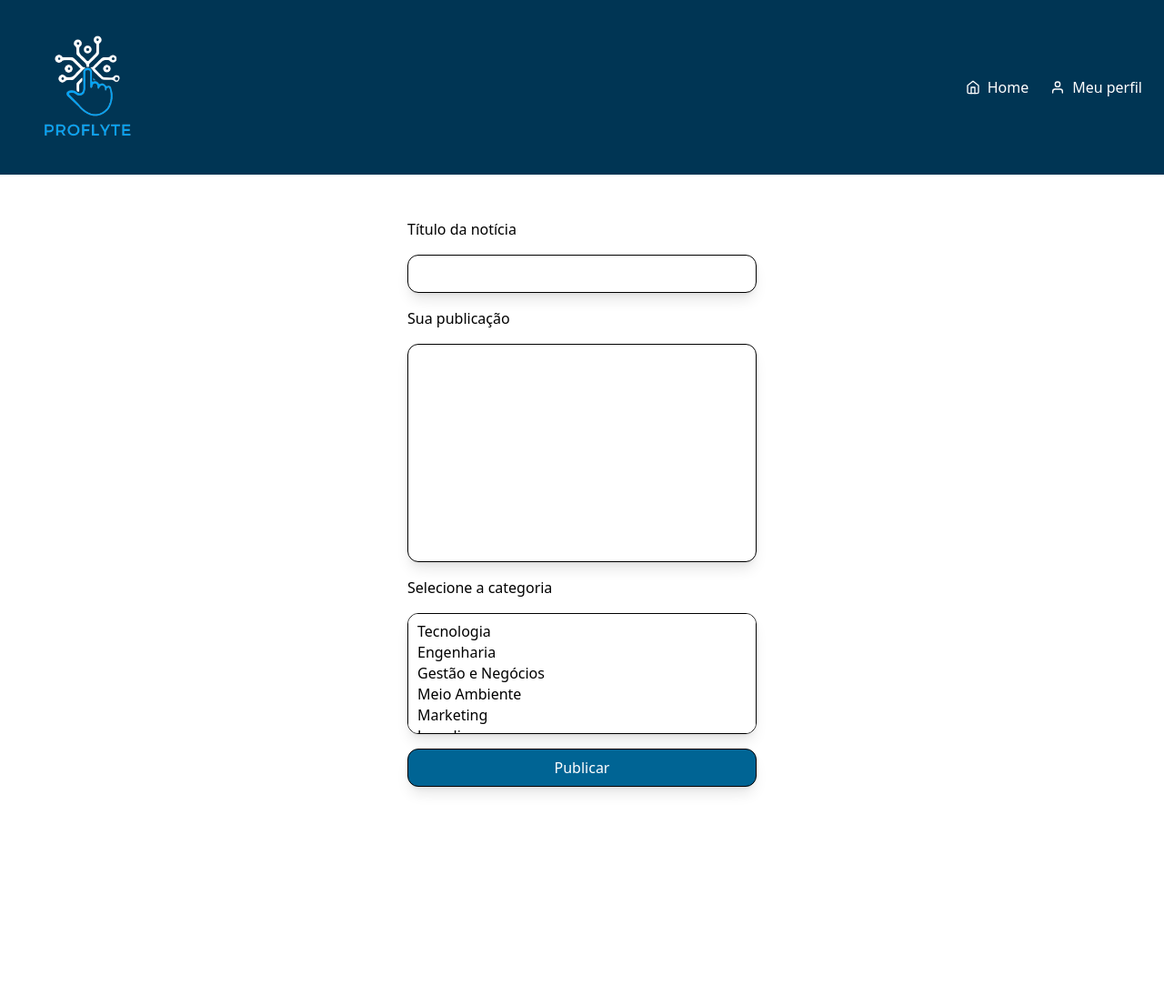
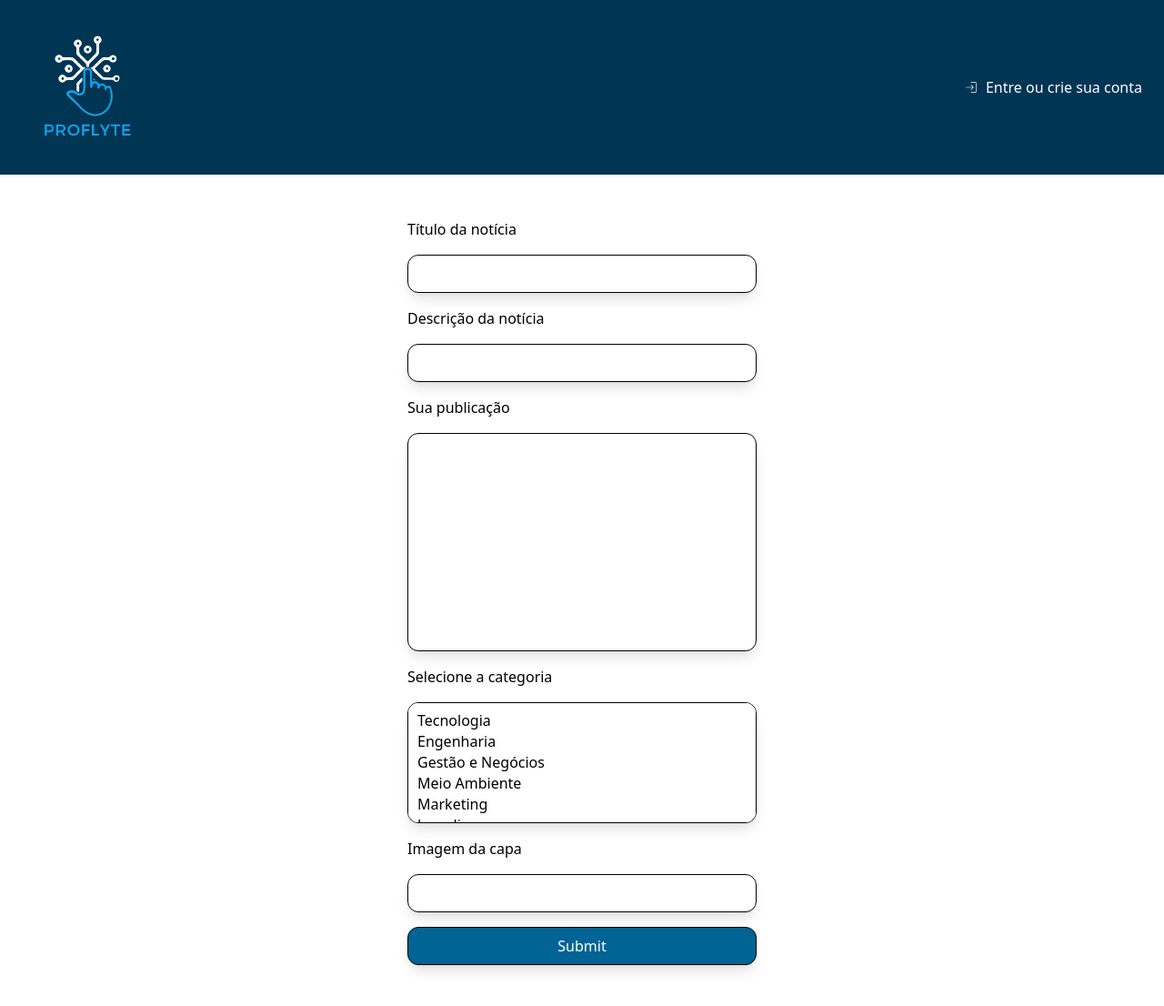
Before and after one commit to jf-gomes/proflyte-frontend, a React (Vite) app: page /new in a window 1280 px wide. Shown: the top 1106 px of the page at 91% size. Before the commit the page ends 913 px from the top, so only its background shows below. Built offline with nearby package versions, Linux system fonts and the light colour scheme.

Commit message:
advanced on post form

```diff
--- a/src/components/Header/Header.tsx
+++ b/src/components/Header/Header.tsx
@@ -2,21 +2,27 @@ import logoWhite from '../../assets/logoWhite.png'
 import { FiUser } from "react-icons/fi";
 import { FiHome } from "react-icons/fi";
 import { CiLogin } from "react-icons/ci";
-import { FaUserPlus } from "react-icons/fa";
+import { useNavigate } from 'react-router-dom';
+import { useAppSelector } from '../../hooks/hooks';
 
-interface HeaderProps{
-    loggedIn: boolean
-}
+export default function Header(){
 
-export default function Header({ loggedIn }: HeaderProps){
-    if (loggedIn){
+    const navigate = useNavigate()
+
+    const isLoggedIn = useAppSelector((state) => state.changeIsLoggedIn.value)
+    const userData = useAppSelector((state) => state.changeUserData.data)
+
+    if (isLoggedIn){
         return (
             <header className="bg-darkBlue p-6 flex justify-between items-center">
-                <img className='w-36' src={logoWhite} alt="Proflyte" />
+                <div className='flex items-center'>
+                    <img className='w-36' src={logoWhite} alt="Proflyte" />
+                    <p className='text-white'>Olá, {userData?.userName}</p>
+                </div>
                 <nav className='text-white'>
                     <ul className='flex gap-6'>
-                        <li className='flex gap-2 items-center hover:underline cursor-pointer'><FiHome />Home</li>
-                        <li className='flex gap-2 items-center hover:underline cursor-pointer'><FiUser />Meu perfil</li>
+                        <li className='flex gap-2 items-center hover:underline cursor-pointer' onClick={() => navigate('/home')}><FiHome />Home</li>
+                        <li className='flex gap-2 items-center hover:underline cursor-pointer' onClick={() => navigate('/me')}><FiUser />Meu perfil</li>
                     </ul>
                 </nav>
             </header>
@@ -27,8 +33,7 @@ export default function Header({ loggedIn }: HeaderProps){
                 <img className='w-36' src={logoWhite} alt="Proflyte" />
                 <nav className='text-white'>
                     <ul className='flex gap-6'>
-                        <li className='flex gap-2 items-center hover:underline cursor-pointer'><CiLogin />Entrar</li>
-                        <li className='flex gap-2 items-center hover:underline cursor-pointer'><FaUserPlus />Crie sua conta</li>
+                        <li className='flex gap-2 items-center hover:underline cursor-pointer' onClick={() => navigate('/')}><CiLogin />Entre ou crie sua conta</li>
                     </ul>
                 </nav>
             </header>
--- a/src/components/LoginForm/LoginForm.tsx
+++ b/src/components/LoginForm/LoginForm.tsx
@@ -1,14 +1,36 @@
 import { useRef } from 'react'
 import { api } from '../../services/api'
 import { useNavigate } from 'react-router-dom'
+import { useDispatch } from 'react-redux'
+import { setUserData } from '../../features/userData/userData.slice'
+import { setTrue } from '../../features/isLoggedIn/isLoggedIn.slice'
 
 type LoginFormProps = {
     changeHasAccount: () => void
 }
 
+interface PostType{
+    id: string,
+    title: string,
+    tag: string,
+    description: string,
+    img: string
+}
+
+interface DataType{
+    id: string,
+    name: string,
+    userName: string,
+    email: string,
+    img?: string,
+    about: string,
+    posts: PostType[]
+}
+
 export default function LoginForm({ changeHasAccount }: LoginFormProps): JSX.Element{
 
     const navigate = useNavigate()
+    const dispatch = useDispatch()
 
     const emailRef = useRef<HTMLInputElement>(null)
     const passwordRef = useRef<HTMLInputElement>(null)
@@ -19,7 +41,19 @@ export default function LoginForm({ changeHasAccount }: LoginFormProps): JSX.Ele
             email: emailRef.current?.value,
             password: passwordRef.current?.value
         })
-        response.status == 200 && navigate('/home')
+        response.status == 200 && navigate('/me')
+        console.log(response)
+        const userData: DataType = {
+            id: response.data.id,
+            name: response.data.user.name,
+            userName: response.data.user.userName,
+            img: response.data.user.img,
+            email: response.data.user.email,
+            about: response.data.user.about,
+            posts: response.data.user.posts
+        }
+        dispatch(setUserData(userData))
+        dispatch(setTrue())
     }
 
     return (
--- a/src/components/RenderPosts/RenderPosts.tsx
+++ b/src/components/RenderPosts/RenderPosts.tsx
@@ -7,11 +7,12 @@ interface PostType{
 }
 
 interface RenderPostsProps{
+    userName?: string,
     posts: PostType[],
     type: 'user' | 'all'
 }
 
-export default function RenderPosts({ posts, type }: RenderPostsProps){
+export default function RenderPosts({ userName, posts, type }: RenderPostsProps){
     if (type == 'all') {
         return (
             <div className="columns-1 1100:columns-2 2400:columns-3">
@@ -30,7 +31,7 @@ export default function RenderPosts({ posts, type }: RenderPostsProps){
     } else {
         return (
             <section className="flex flex-col items-center gap-12">
-            <h3 className="text-2xl font-bold">Publicações de Maya Parvati</h3>
+            <h3 className="text-2xl font-bold">Publicações de {userName}</h3>
             {posts.map((post) => (
                 <div key={post.id} className="flex gap-6 items-center">
                     <img className="max-w-40 780:max-w-96 440:max-w-60 rounded-xl" src={post.img} alt={post.title} />
--- a/src/components/SignUpForm/SignUpForm.tsx
+++ b/src/components/SignUpForm/SignUpForm.tsx
@@ -16,7 +16,7 @@ export default function SignUpForm({ changeHasAccount }: SignUpFormProps){
     const passwordRef = useRef<HTMLInputElement>(null)
     const passwordConfirmationRef = useRef<HTMLInputElement>(null)
 
-    async function handleSubmit(e: React.FormEvent<HTMLInputElement>){
+    async function handleSubmit(e: React.FormEvent<HTMLInputElement>): Promise<void>{
         e.preventDefault()
         if (!nameRef.current?.value || !userNameRef.current?.value || !emailRef.current?.value || !passwordRef.current?.value || !passwordConfirmationRef.current?.value){
             alert('Preencha todos os dados')
@@ -33,7 +33,7 @@ export default function SignUpForm({ changeHasAccount }: SignUpFormProps){
         }
     }
 
-    async function handleLogin(){
+    async function handleLogin(): Promise<void>{
         const response = await api.post('/users/login', {
             email: emailRef.current?.value,
             password: passwordRef.current?.value
--- a/src/features/isLoggedIn/isLoggedIn.slice.ts
+++ b/src/features/isLoggedIn/isLoggedIn.slice.ts
@@ -5,7 +5,7 @@ interface IsLoggedIn{
 }
 
 const initialState: IsLoggedIn = {
-    value: true
+    value: false
 }
 
 export const isLoggedInSlice = createSlice({
--- a/src/pages/CreatePost/CreatePost.tsx
+++ b/src/pages/CreatePost/CreatePost.tsx
@@ -1,9 +1,50 @@
 import Header from "../../components/Header/Header"
 import { categories } from "../../components/Categories/Categories"
+import { api } from "../../services/api"
+import { useAppSelector } from "../../hooks/hooks"
+import { useRef, useState } from "react"
+
+interface PostType{
+    id: string,
+    title: string,
+    tag: string,
+    description: string,
+    img: string
+}
+
+interface DataType{
+    id: string,
+    name: string,
+    userName: string,
+    email: string,
+    img?: string,
+    about: string,
+    posts: PostType[] | any
+}
 
 export default function CreatePost(){
 
     const categoriesToRender = categories.filter((category) => category.name != 'all')
+
+    const userData: DataType | undefined = useAppSelector((state) => state.changeUserData.data)
+
+    const titleRef = useRef<HTMLInputElement>(null)
+    const [tag, setTag] = useState<string>()
+    const descriptionRef = useRef<HTMLInputElement>(null)
+    const imgRef = useRef<HTMLInputElement>(null)
+    const contentRef = useRef<HTMLInputElement>(null)
+
+    async function handleSubmit(e: React.FormEvent<HTMLInputElement>){
+        e.preventDefault()
+        const response = api.patch(`/users/${userData?.id}`, {
+            title: titleRef,
+            tag: tag,
+            description: descriptionRef,
+            img: imgRef,
+            content: contentRef
+        })
+        console.log(response)
+    }
 
     return (
         <>
@@ -11,16 +52,20 @@ export default function CreatePost(){
             <main className="p-12 flex flex-col items-center">
                 <form className="flex flex-col gap-4 w-80 440:w-96" action="">
                     <label htmlFor="">Título da notícia</label>
-                    <input className="border-1 border-black rounded-xl w-80 440:w-96 p-2 shadow-lg" type="text" name="" id="" />
+                    <input ref={titleRef} className="border-1 border-black rounded-xl w-80 440:w-96 p-2 shadow-lg" type="text" name="" id="" />
+                    <label htmlFor="">Descrição da notícia</label>
+                    <input ref={descriptionRef} className="border-1 border-black rounded-xl w-80 440:w-96 p-2 shadow-lg" type="text" name="" id="" />
                     <label htmlFor="">Sua publicação</label>
-                    <input className="border-1 border-black rounded-xl w-80 440:w-96 p-2 shadow-lg h-60" type="text" name="" id="" />
+                    <input ref={contentRef} className="border-1 border-black rounded-xl w-80 440:w-96 p-2 shadow-lg h-60" type="text" name="" id="" />
                     <label htmlFor="">Selecione a categoria</label>
-                    <select size={5} className="border-1 border-black rounded-xl w-80 440:w-96 p-2 shadow-lg " name="" id="">
+                    <select onChange={(v) => setTag(v.target.value)} size={5} className="border-1 border-black rounded-xl w-80 440:w-96 p-2 shadow-lg " name="" id="">
                         {categoriesToRender.map((category) => (
                             <option value={category.name}>{category.label}</option>
                         ))}
                     </select>
-                    <button className="border-1 border-black rounded-xl w-80 440:w-96 p-2 bg-blue text-white min-w-72 shadow-lg hover:bg-lightBlue cursor-pointer duration-300">Publicar</button>
+                    <label htmlFor="">Imagem da capa</label>
+                    <input ref={imgRef} className="border-1 border-black rounded-xl w-80 440:w-96 p-2 shadow-lg" type="url" name="" id="" />
+                    <input className="border-1 border-black rounded-xl w-80 440:w-96 p-2 bg-blue text-white min-w-72 shadow-lg hover:bg-lightBlue cursor-pointer duration-300" type="submit" onClick={handleSubmit} />
                 </form>
             </main>
         </>
--- a/src/pages/Home/Home.tsx
+++ b/src/pages/Home/Home.tsx
@@ -3,6 +3,7 @@ import Header from "../../components/Header/Header"
 import RenderPosts from "../../components/RenderPosts/RenderPosts"
 import ShowCategory from "../../components/ShowCategory/ShowCategory"
 import CreatePostBtn from "../../components/CreatePostBtn/CreatePostBtn"
+
 
 export default function Home(){
 
@@ -45,7 +46,7 @@ export default function Home(){
 
     return (
         <>
-            <Header loggedIn={true} />
+            <Header />
             <main className="flex flex-col p-12 gap-6">
                 <CreatePostBtn />
                 <h2 className="font-bold text-blue text-2xl">Principais notícias</h2>
--- a/src/store.ts
+++ b/src/store.ts
@@ -1,12 +1,15 @@
 import { configureStore } from "@reduxjs/toolkit";
 import { changeHasAccount } from "./features/hasAccount/hasAccount.slice.ts";
 import { changeIsLoggedIn } from "./features/isLoggedIn/isLoggedIn.slice.ts";
+import { changeUserData } from "./features/userData/userData.slice.ts";
 
 export const store = configureStore({
     reducer: {
         changeHasAccount,
-        changeIsLoggedIn
+        changeIsLoggedIn,
+        changeUserData
     }
 })
 
 export type RootState = ReturnType<typeof store.getState>;
+export type AppDispatch = typeof store.dispatch
--- a/tailwind.config.js
+++ b/tailwind.config.js
@@ -23,6 +23,9 @@ export default {
       },
       borderWidth: {
         '1': '1px'
+      },
+      maxHeight: {
+        '128': '32rem',
       }
     },
   },
```
Also changed, not shown: src/features/userData/userData.slice.ts (added, +41 -0 lines), src/pages/Profile/Profile.tsx (+23 -37 lines).
